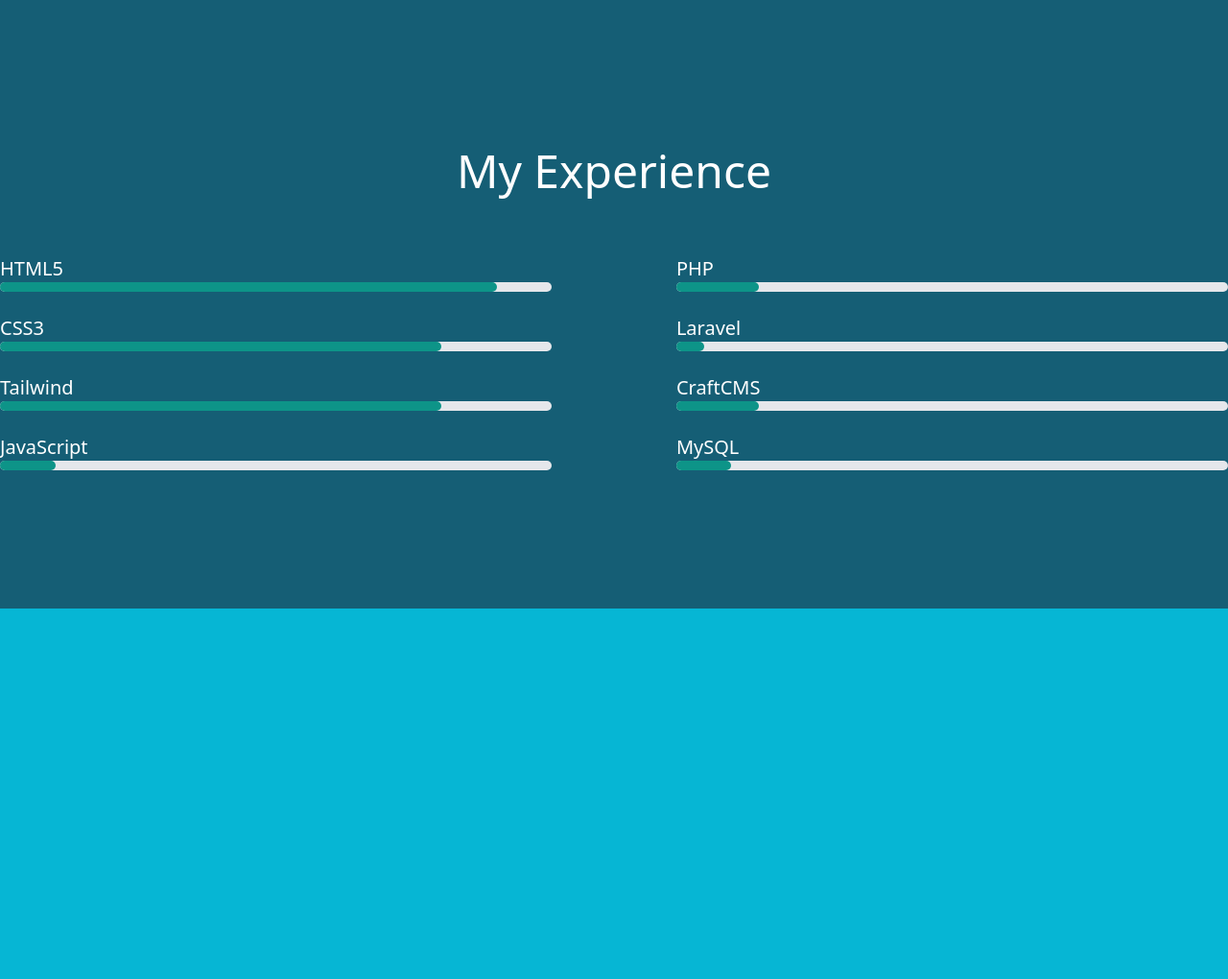
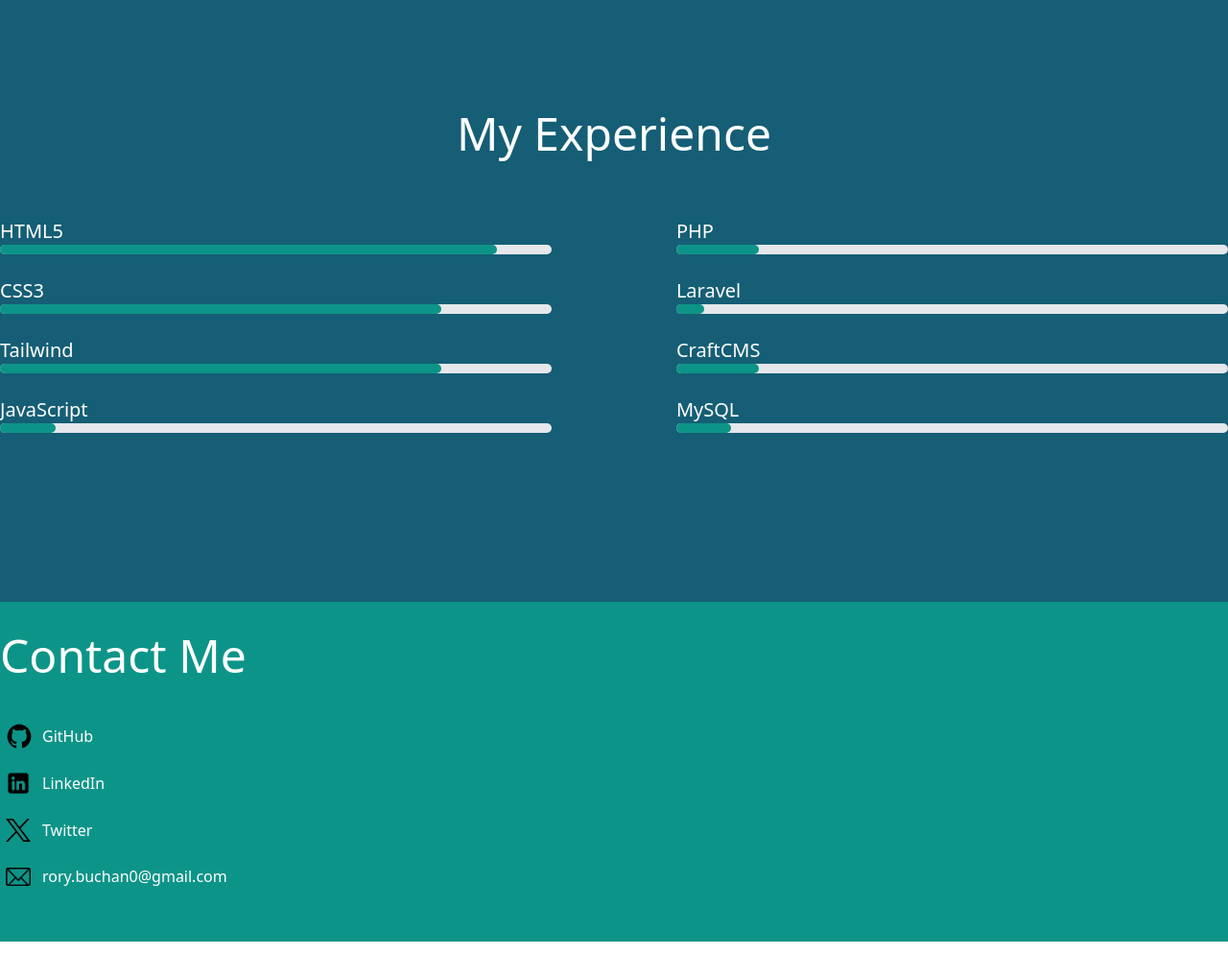
Before and after one commit to roryb18/PortfolioV1, a website: page dist/index.html in a window 1280 px wide. Shown: the part 1967-2987 px from the top of the page at 96% size. After the commit the page ends 2948 px from the top, so only its background shows below. Drawn offline with Linux system fonts and the light colour scheme.

Commit message:
Finished

```diff
--- a/dist/index.html
+++ b/dist/index.html
@@ -5,6 +5,11 @@
     <meta name="viewport" content="width=device-width, initial-scale=1.0">
     <title>Portfolio V1</title>
     <link rel="stylesheet" href="output.css">
+    <style>
+        html{
+            scroll-behavior: smooth;
+        }
+    </style>
 </head>
 
 <body>
@@ -12,13 +17,13 @@
         <div class="max-w-7xl mx-auto flex justify-between h-20 items-center ">
             <a href="" class="text-4xl font-semibold text-white">< RoryBuchan /></h1>
             <div class="flex items-center text-white">
-                <a href="" class="mx-4 font-semibold text-lg">Tech Stack</a>
+                <a href="#TechStack" class="mx-4 font-semibold text-lg">Tech Stack</a>
                 <div>|</div>
-                <a href="" class="mx-4 font-semibold text-lg">Featured Project</a>
+                <a href="#FeaturedProject" class="mx-4 font-semibold text-lg">Featured Project</a>
                 <div>|</div>
-                <a href="" class="mx-4 font-semibold text-lg">Experience</a>
+                <a href="#Experience" class="mx-4 font-semibold text-lg">Experience</a>
                 <div>|</div>
-                <a href="" class="mx-4 font-semibold text-lg">Contact Me</a>
+                <a href="#ContactMe" class="mx-4 font-semibold text-lg">Contact Me</a>
 
             </div>
         </div>
@@ -45,10 +50,10 @@
                         </a>
                     </div>
                     <div id="buttons">
-                        <a href="">
+                        <a href="#ContactMe">
                             <button class="bg-teal-600 text-cyan-800 rounded px-4 py-1 mr-3">Contact Me</button>
                         </a>
-                        <a href="">
+                        <a href="#FeaturedProject">
                             <button class="border-2 border-teal-600 text-teal-600 rounded px-4 py-1 ml-3">See My Work</button>
                         </a>
                     </div>
@@ -87,7 +92,7 @@
         <div class="bg-cyan-800">
             <div class="max-w-7xl mx-auto flex items-center pt-36 pb-36">
                 <div class="text-white">
-                    <h1 class="text-6xl pb-20">Featured Project</h1>
+                    <h1 class="text-5xl pb-20">Featured Project</h1>
                     <p class="pb-4">I’m excited to share my first project using HTML and Tailwind CSS. HTML helped me build the structure, while Tailwind’s inline styling made this quick and easy.</p>
                     <p>I have done several pages like this in the past but never using Tailwind CSS, I feel my knowledge of which is now cemented.</p>
 
@@ -103,9 +108,9 @@
         </div>
     </section>
 
-    <section id="My Experience">
-        <div class="bg-cyan-800 pb-20">
-            <h1 class="text-5xl text-center text-white pt-36">My Experience</h1>
+    <section id="Experience">
+        <div class="bg-cyan-800 pb-28">
+            <h1 class="text-5xl text-center text-white pt-28">My Experience</h1>
                 <div class="max-w-7xl mx-auto">
                     <div id="progressBarNames" class="flex justify-between space-x-16 text-white">
                         <div class="w-1/2 py-16">
@@ -160,12 +165,39 @@
         </div>
     </section>
 
-    <footer>
-        <div class="bg-cyan-500 h-screen">
-            <div>
-
+    <footer id="ContactMe">
+        <div class="bg-teal-600">
+            <div class="max-w-7xl mx-auto pb-6">
+                <div class="text-white py-8">
+                    <h1 class="text-5xl mb-10">Contact Me</h1>
+                    <div class="flex items-center mb-4">
+                        <a href="https://github.com/roryb18" target="_blank" class="flex items-center space-x-1">
+                            <img src="/images/github.png" alt="GitHub Logo" class="w-10">
+                            <span>GitHub</span>
+                        </a>
+                    </div>
+                    <div class="flex items-center mb-4">
+                        <a href="https://www.linkedin.com/in/rory-buchan-b0b808322/" target="_blank" class="flex items-center space-x-3">
+                            <img src="/images/linkedin.png" alt="LinkedIn Logo" class="pl-1.5 pb-2 w-8">
+                            <span class="pb-2">LinkedIn</span>
+                        </a>
+                    </div>
+                    <div class="flex items-center mb-4">
+                        <a href="https://x.com/RoryBuchan7" target="_blank" class="flex items-center space-x-3">
+                            <img src="/images/twitter.png" alt="X Logo" class="pl-1.5 pb-2 w-8">
+                            <span class="pb-2">Twitter</span>
+                        </a>
+                    </div>
+                    <div class="flex items-center">
+                        <a href="mailto:rory.buchan0@gmail.com" class="flex items-center space-x-3">
+                            <img src="/images/email.png" alt="Email Icon" class="pl-1.5 w-8">
+                            <span>rory.buchan0@gmail.com</span>
+                        </a>
+                    </div>
+                </div>
             </div>
         </div>
+
     </footer>
 </body>
 </html>
```
Also changed, not shown: dist/output.css, images/email.png (added).
